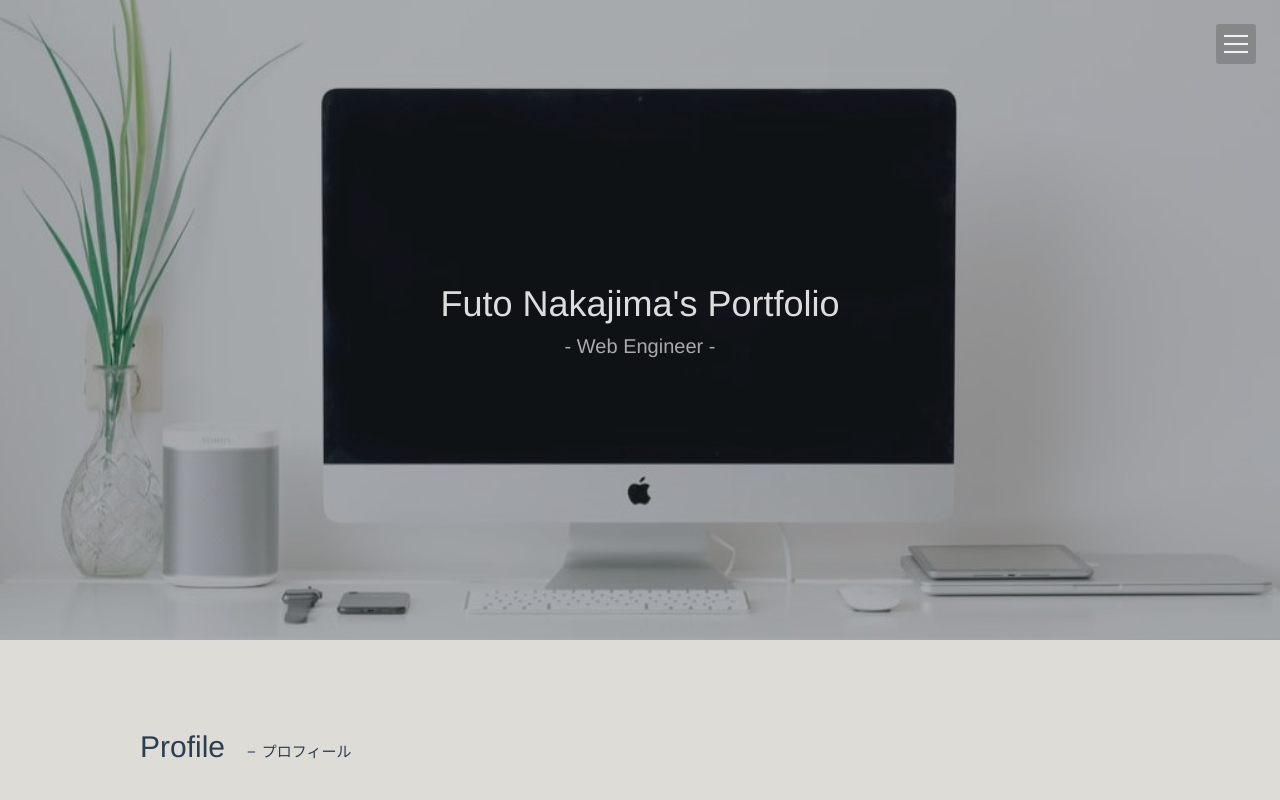
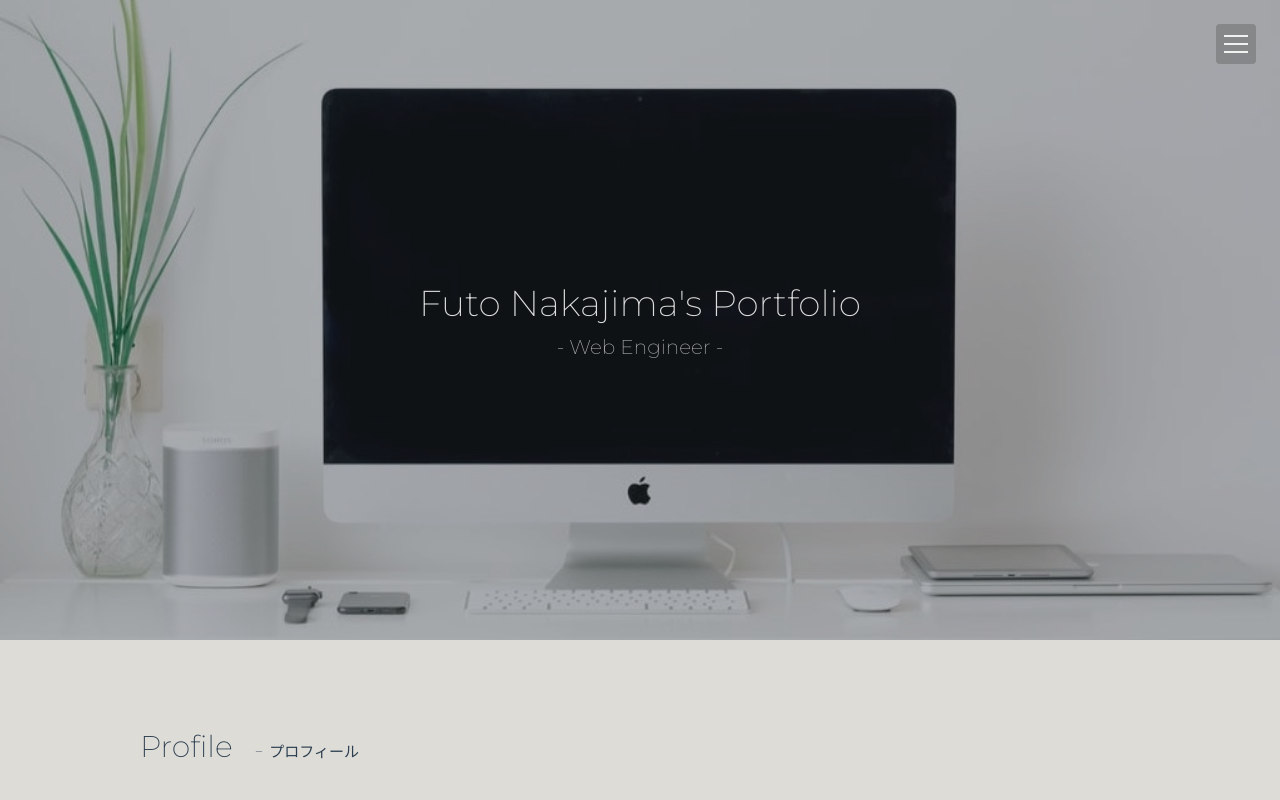
Before and after one commit to Maple0922/portfolio, a Vue app: page / in a window 1280 px wide. Shown: the top 800 px of the page. Built offline with nearby package versions, Linux system fonts and the light colour scheme; what vue-smooth-scroll would draw is missing.

Commit message:
Add: web font

```diff
--- /dev/null
+++ b/src/assets/scss/font.scss
@@ -0,0 +1,7 @@
+// font
+
+@import url('https://fonts.googleapis.com/css?family=Noto+Sans+JP:300|Montserrat:wght@200&display=swap');
+
+* {
+  font-family: 'Montserrat', 'Noto Sans JP', sans-serif;
+}
--- a/src/assets/scss/import.scss
+++ b/src/assets/scss/import.scss
@@ -1,2 +1,3 @@
+@import "@/assets/scss/font";
 @import "@/assets/scss/variables";
 @import "@/assets/scss/mixins";
```
